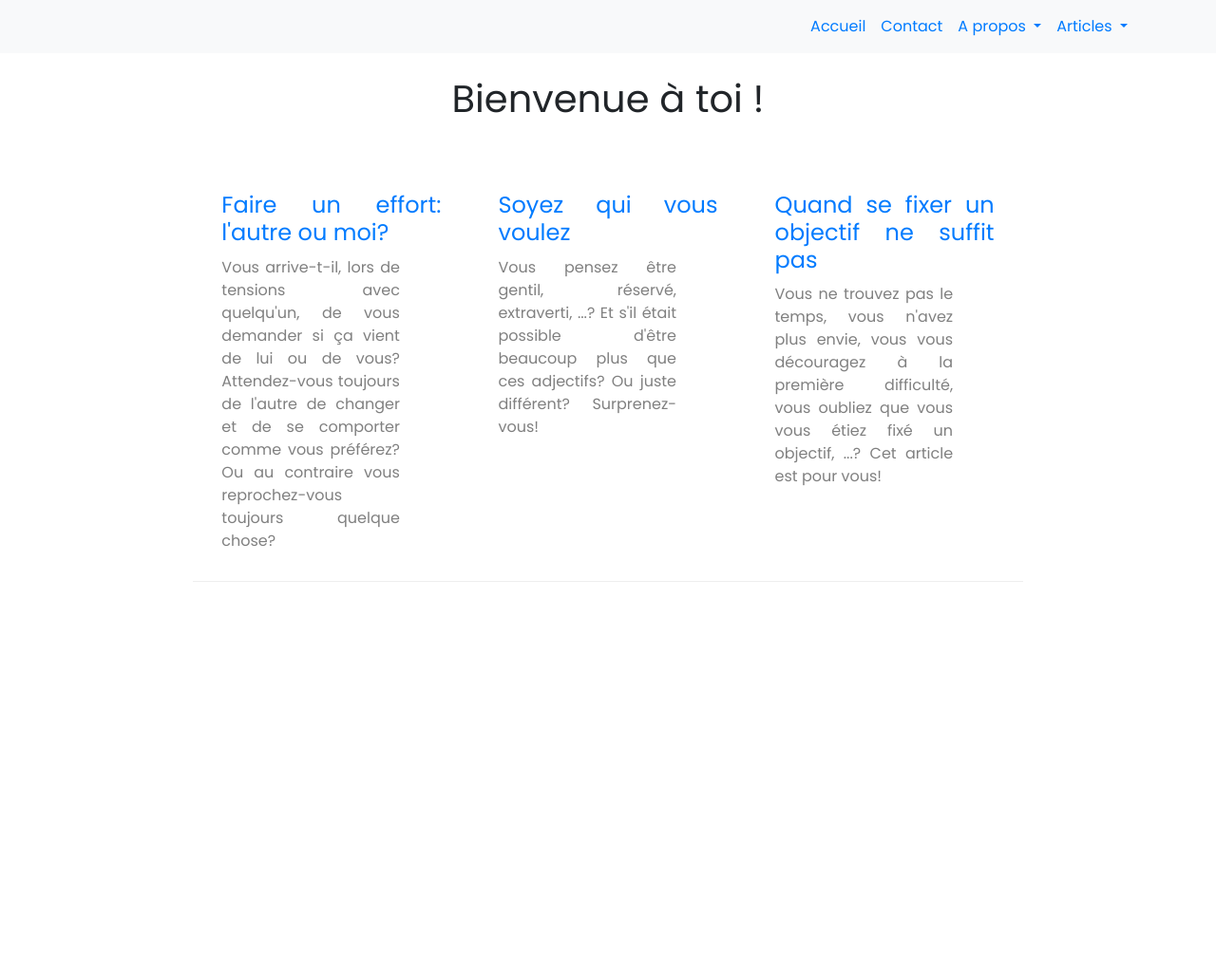
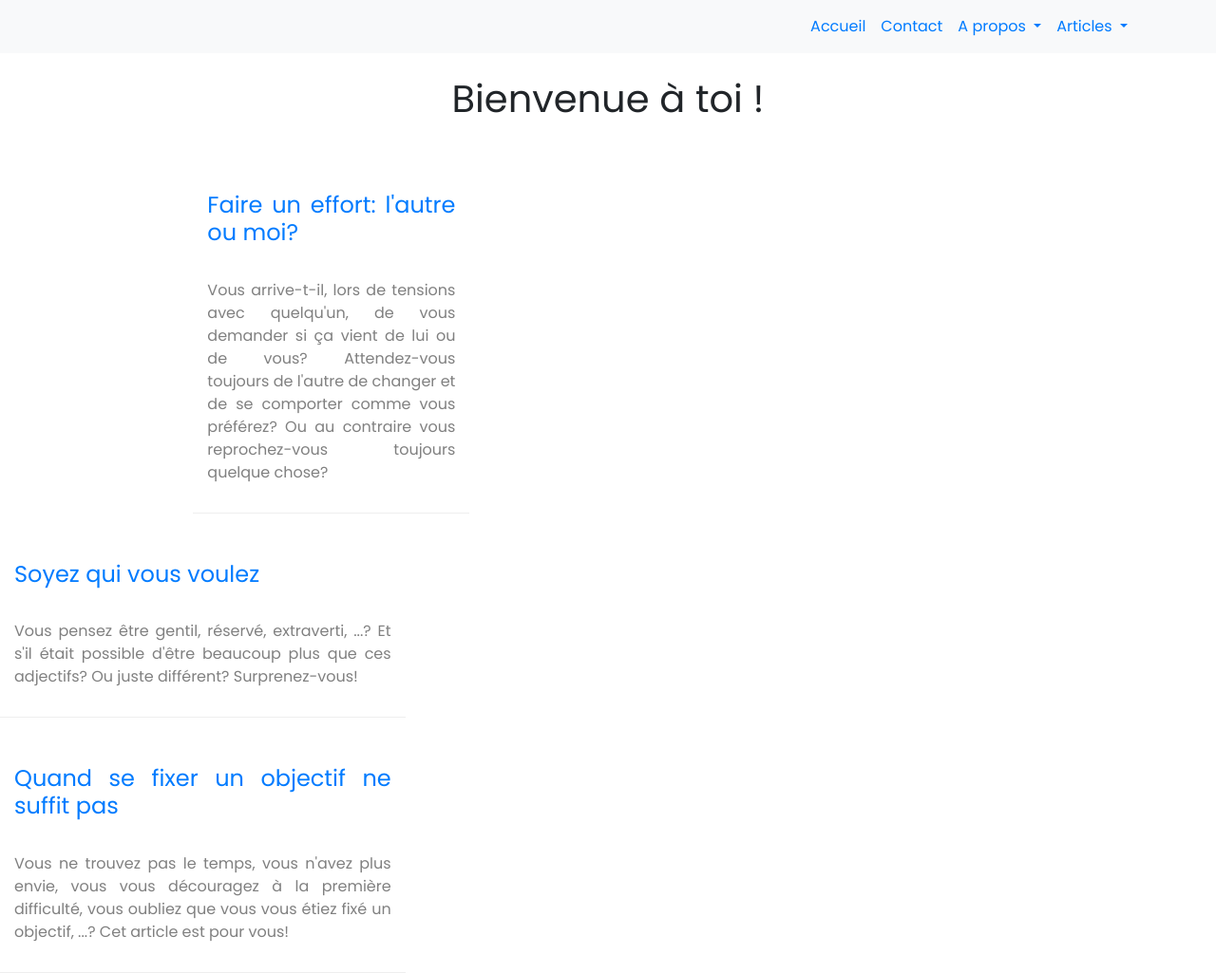
Before and after one commit to OrgaEvolutions/Nathoup.github.io, a Jekyll site: the page built from index.html, in a window 1280 px wide. Shown: the whole page at 95% size. Built offline with Jekyll 4.4.1, drawn with Linux system fonts in a browser that asks for light colours; nearby versions of some CDN libraries; some web fonts are replaced; before the commit the page ends 900 px from its top, so only the background shows below that.

Commit message:
Update index.html

```diff
--- a/index.html
+++ b/index.html
@@ -10,22 +10,18 @@ title: Nathoup's blog
 		<div class="row">
 			{% for article in site.pages %}{% if article.layout=="article" %}
 				<div class="col-md-4" style="border-bottom: 1px solid #eee;padding-bottom: 30px;padding-top: 30px;">
-					<div class="container">
-						<div class="row">
+
 							<a href="{{ article.url }}">
-								<h4 class="col-12" style="margin-top: 20px;margin-bottom: 10px;">
+								<h4 style="margin-top: 20px;margin-bottom: 10px;">
 									{{ article.title }}
 								</h4>
 							</a>
-						</div>
-						<div class="row">
 
-							<div class="col-sm-10">
-								<a href="{{ article.url }}" style= "text-decoration: none;color: gray;">
-									{{ article.intro }}
-								</a>
+							<br>
+							<a href="{{ article.url }}" style= "text-decoration: none;color: gray;">
+								{{ article.intro }}
+							</a>
 							</div>
-
 
 							<!--<div class="col-sm-2">
 								<a href="{{ article.url }}">
```
